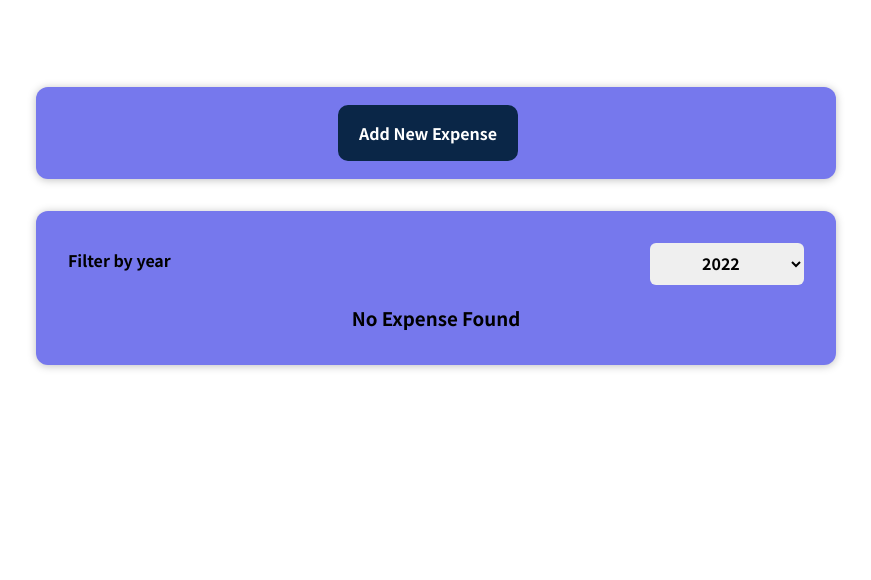
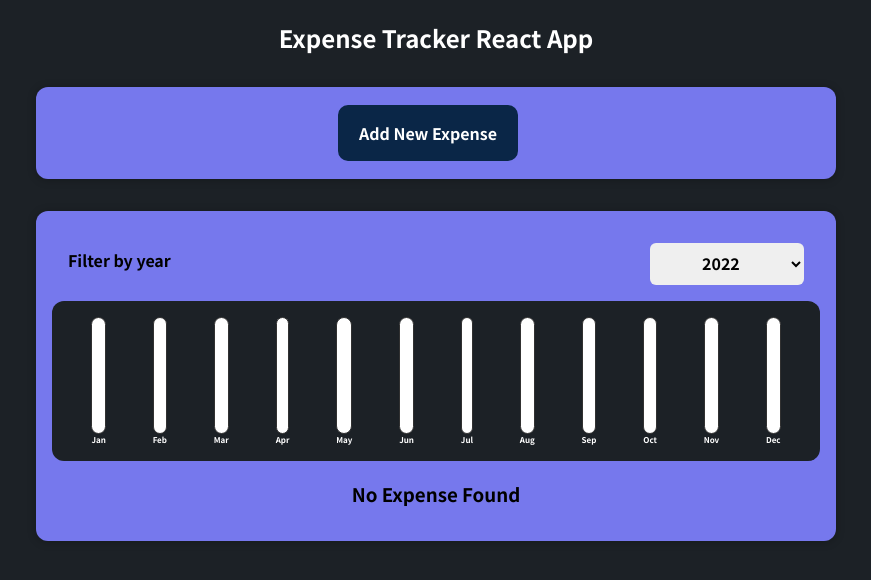
Before and after one commit to yuvaraj21/React-Bootcamp, a React (Create React App) app in the folder Expense-Tracker/: page / in a window 1280 px wide. Shown: the top 580 px of the page, without its empty margins (204-1075 px from the left). Built offline with nearby package versions, Linux system fonts and the light colour scheme.

Commit message:
Chart bar component updated

```diff
--- /dev/null
+++ b/Expense-Tracker/src/component/Chart/Chart.css
@@ -0,0 +1,10 @@
+.chart {
+    padding: 1rem;
+    border-radius: 12px;
+    background-color: #1C2126;
+    color: #fff;
+    text-align: center;
+    display: flex;
+    justify-content: space-around;
+    height: 10rem;
+}
--- /dev/null
+++ b/Expense-Tracker/src/component/Chart/Chart.js
@@ -0,0 +1,22 @@
+import React from 'react';
+import './Chart.css';
+import ChartBar from './ChartBar';
+
+const Chart = (props) => {
+  const dataPointValues = props.dataPoints.map((dataPoint) => dataPoint.value);
+  const totalMaximum = Math.max(...dataPointValues);
+  return (
+    <div className="chart">
+      {props.dataPoints.map((dataPoint) => (
+        <ChartBar
+          key={dataPoint.label}
+          value={dataPoint.value}
+          maxValue={totalMaximum}
+          label={dataPoint.label}
+        />
+      ))}
+    </div>
+  );
+};
+
+export default Chart;
--- /dev/null
+++ b/Expense-Tracker/src/component/Chart/ChartBar.css
@@ -0,0 +1,30 @@
+.chart-bar {
+    height: 100%;
+    display: flex;
+    flex-direction: column;
+    align-items: center;
+}
+
+.chart-bar__inner {
+    height: 100%;
+    width: 100%;
+    border: 1px solid #313131;
+    border-radius: 12px;
+    background-color: #fff;
+    overflow: hidden;
+    display: flex;
+    flex-direction: column;
+    justify-content: flex-end;
+}
+
+.chart-bar__fill {
+    background-color: #7678ED;
+    width: 100%;
+    transition: all 0.3s ease-out;
+}
+
+.chart-bar__label {
+    font-weight: bold;
+    font-size: 0.5rem;
+    text-align: center;
+}
--- /dev/null
+++ b/Expense-Tracker/src/component/Chart/ChartBar.js
@@ -0,0 +1,24 @@
+import React from 'react';
+import './ChartBar.css';
+
+const ChartBar = (props) => {
+  let barFillHeight = '0%';
+
+  if (props.maxValue > 0) {
+    barFillHeight = Math.round((props.value / props.maxValue) * 100) + '%';
+  }
+
+  return (
+    <div className="chart-bar">
+      <div className="chart-bar__inner">
+        <div
+          className="chart-bar__fill"
+          style={{ height: barFillHeight }}
+        ></div>
+      </div>
+      <div className="chart-bar__label">{props.label}</div>
+    </div>
+  );
+};
+
+export default ChartBar;
--- a/Expense-Tracker/src/component/Expenses/Expenses.js
+++ b/Expense-Tracker/src/component/Expenses/Expenses.js
@@ -2,6 +2,7 @@ import React, { useState } from 'react';
 import Card from '../UI/Card';
 import ExpenseList from './ExpenseList';
 import './Expenses.css';
+import ExpensesChart from './ExpensesChart';
 import ExpensesFilter from './ExpensesFilter';
 
 const Expenses = (props) => {
@@ -22,6 +23,7 @@ const Expenses = (props) => {
         selected={filteredYear}
         onChangeFilter={filterChangeHandler}
       />
+      <ExpensesChart expenses={filteredExpenses} />
       <ExpenseList expense={filteredExpenses} />
     </Card>
   );
--- /dev/null
+++ b/Expense-Tracker/src/component/Expenses/ExpensesChart.js
@@ -0,0 +1,28 @@
+import React from 'react';
+import Chart from '../Chart/Chart';
+
+const ExpensesChart = (props) => {
+  const chartDataPoints = [
+    { label: 'Jan', value: 0 },
+    { label: 'Feb', value: 0 },
+    { label: 'Mar', value: 0 },
+    { label: 'Apr', value: 0 },
+    { label: 'May', value: 0 },
+    { label: 'Jun', value: 0 },
+    { label: 'Jul', value: 0 },
+    { label: 'Aug', value: 0 },
+    { label: 'Sep', value: 0 },
+    { label: 'Oct', value: 0 },
+    { label: 'Nov', value: 0 },
+    { label: 'Dec', value: 0 },
+  ];
+
+  for (const expense of props.expenses) {
+    const expenseMonth = expense.date.getMonth(); // starting at 0 => January => 0
+    chartDataPoints[expenseMonth].value += expense.price;
+  }
+
+  return <Chart dataPoints={chartDataPoints} />;
+};
+
+export default ExpensesChart;
--- a/Expense-Tracker/src/component/NewExpense/ExpenseForm.css
+++ b/Expense-Tracker/src/component/NewExpense/ExpenseForm.css
@@ -36,6 +36,6 @@
     text-align: right;
 }
 
-.cancel-btn {
+.btn-cancel {
     background-color: #d9534f !important;
 }
--- a/Expense-Tracker/src/component/NewExpense/ExpenseForm.js
+++ b/Expense-Tracker/src/component/NewExpense/ExpenseForm.js
@@ -59,6 +59,7 @@ const ExpenseForm = (props) => {
       </div>
       <div className="new-expense__actions">
         <button
+          className="btn-cancel"
           onClick={(e) => {
             props.onChangeVisibility(false);
           }}
--- a/Expense-Tracker/src/component/NewExpense/NewExpense.js
+++ b/Expense-Tracker/src/component/NewExpense/NewExpense.js
@@ -10,6 +10,7 @@ const NewExpense = (props) => {
     };
     console.log(expenseData);
     props.onAddExpense(expenseData);
+    setFormVisibility(false);
   };
 
   const [formVisibility, setFormVisibility] = useState(false);
--- a/Expense-Tracker/src/index.css
+++ b/Expense-Tracker/src/index.css
@@ -10,7 +10,7 @@ html {
 
 body {
   margin: 0;
-  background-color: #fff;
+  background-color: #1C2126;
   text-align: center;
   color: #fff;
 }
```
